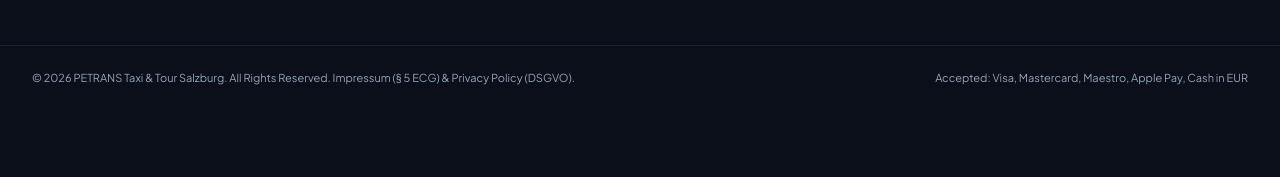
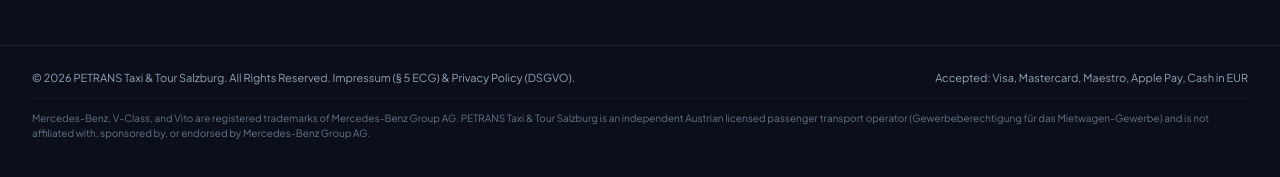
Before and after one commit to hanzlaahmadcheema/petrans-salzburg-preview, a website: page website/public/index.html in a window 1280 px wide. Shown: the part 7142-7319 px from the top of the page. Before the commit the page ends 7276 px from the top, so only its background shows below. Drawn offline with nearby package versions, Linux system fonts and the light colour scheme.

Commit message:
fix(legal): add Mercedes-Benz nominative fair use trademark disclaimer to sub-footer

```diff
--- a/website/public/index.html
+++ b/website/public/index.html
@@ -1502,13 +1502,16 @@
     </div>
 
     <!-- Legal Sub-Footer -->
-    <div class="max-w-7xl mx-auto px-4 sm:px-6 lg:px-8 border-t border-slate-800/80 pt-6 flex flex-col sm:flex-row items-center justify-between gap-4 text-[11px]">
+    <div class="max-w-7xl mx-auto px-4 sm:px-6 lg:px-8 border-t border-slate-800/80 pt-6 text-[11px]">
+      <div class="flex flex-col sm:flex-row items-center justify-between gap-4">
         <div>
           © 2026 PETRANS Taxi & Tour Salzburg. All Rights Reserved. Impressum (§ 5 ECG) & Privacy Policy (DSGVO).
         </div>
         <div class="flex items-center gap-4 text-slate-400">
           <span>Accepted: Visa, Mastercard, Maestro, Apple Pay, Cash in EUR</span>
         </div>
+      </div>
+      <div class="mt-3 text-[10px] text-slate-500 leading-normal border-t border-slate-800/40 pt-3">Mercedes-Benz, V-Class, and Vito are registered trademarks of Mercedes-Benz Group AG. PETRANS Taxi & Tour Salzburg is an independent Austrian licensed passenger transport operator (Gewerbeberechtigung für das Mietwagen-Gewerbe) and is not affiliated with, sponsored by, or endorsed by Mercedes-Benz Group AG.</div>
     </div>
   </footer>
 
```
Lines whose indentation alone changed are shown as unchanged.
